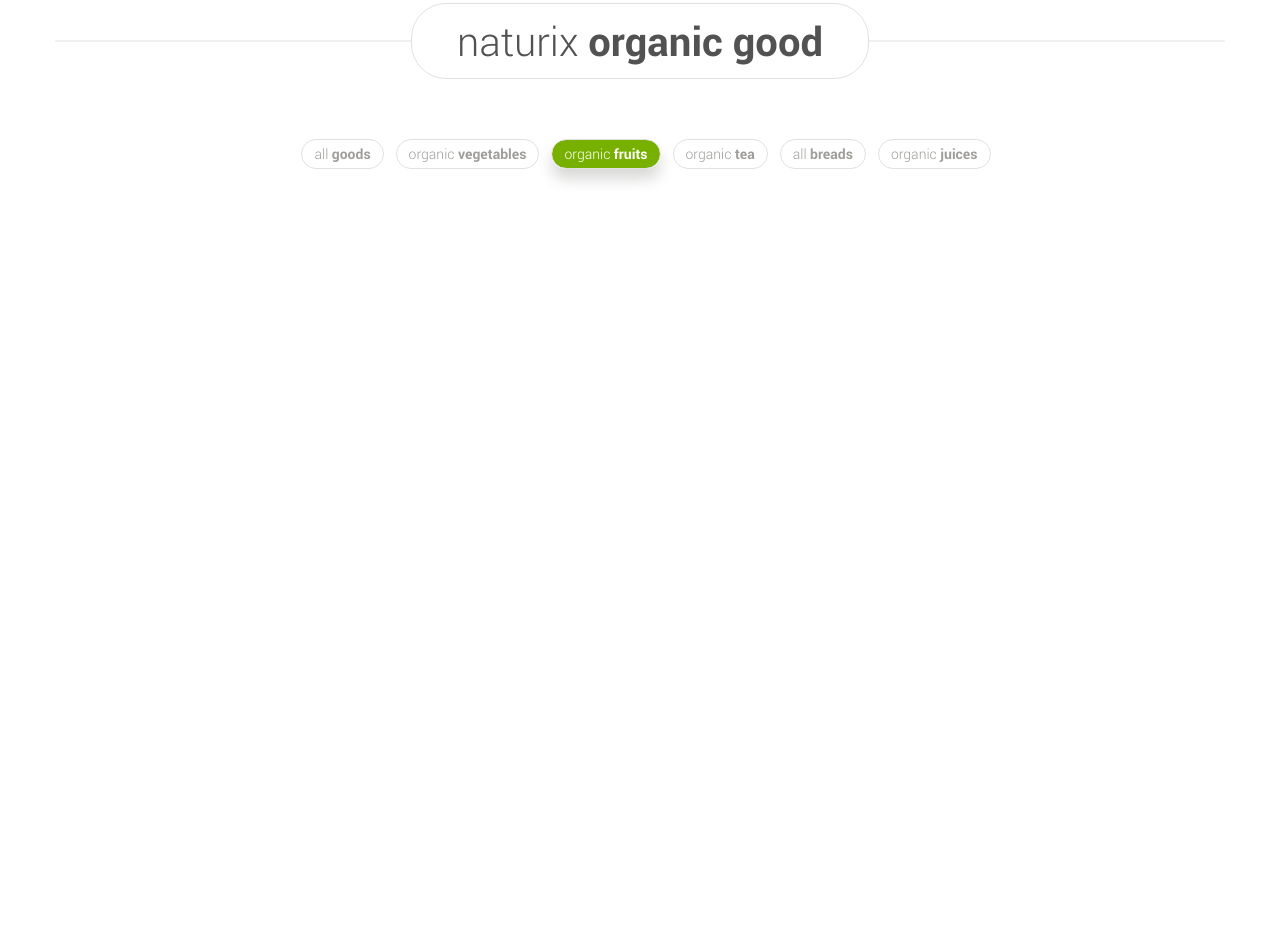
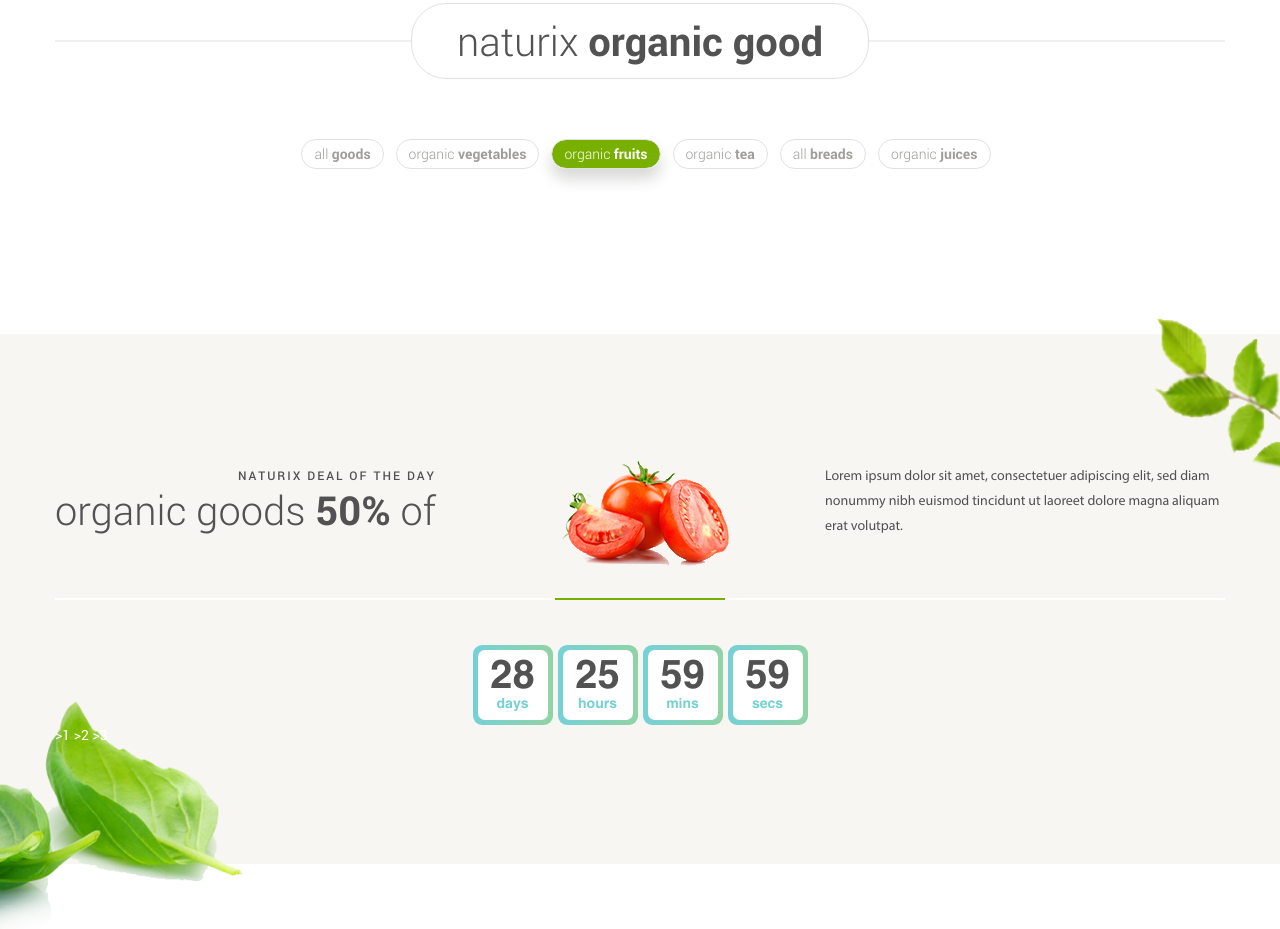
Before and after one commit to AleksandrVorobyov/healthyfood, a website: page src/index.html in a window 1280 px wide. Shown: the part 3663-4592 px from the top of the page. Before the commit the page ends 3997 px from the top, so only its background shows below. Drawn offline with nearby package versions, Linux system fonts and the light colour scheme; files that its build step writes are made by us from their sources; a web font is replaced by a local one.

Commit message:
section stock on 50% done

```diff
--- a/src/index.html
+++ b/src/index.html
@@ -7,3 +7,4 @@ title: Home
 {{> about-me }}
 {{> info }}
 {{> shop-big }}
+{{> stock }}
--- /dev/null
+++ b/src/partials/stock.html
@@ -0,0 +1,50 @@
+<section class="stock">
+    <div class="container">
+        <div class="stock-wrap">
+            <div class="stock__text">
+                <div class="stock__text-col">
+                    <h5 class="stock__text-subtitle">NATURIX DEAL OF THE DAY</h5>
+                    <h4 class="stock__text-title">organic goods <span>50%</span> of</h4>
+                </div>
+                <div class="stock__text-col">
+                    <p class="stock__text-desc">Lorem ipsum dolor sit amet, consectetuer adipiscing elit, sed diam nonummy nibh euismod tincidunt ut laoreet dolore magna aliquam erat volutpat. </p>
+                </div>
+            </div>
+            <div class="stock__time">
+                <div class="stock__time-item">
+                    <span class="stock__time-item-hours" id="time-day">28</span>
+                    <span class="stock__time-item-text">days</span>
+                </div>
+                <div class="stock__time-item">
+                    <span class="stock__time-item-hours" id="time-hour">25</span>
+                    <span class="stock__time-item-text">hours</span>
+                </div>
+                <div class="stock__time-item">
+                    <span class="stock__time-item-hours" id="time-min">59</span>
+                    <span class="stock__time-item-text">mins</span>
+                </div>
+                <div class="stock__time-item">
+                    <span class="stock__time-item-hours" id="time-sec">59</span>
+                    <span class="stock__time-item-text">secs</span>
+                </div>
+            </div>
+            <div class="stock__cards">
+                <div class="stock__card">
+                    <div class="stock__card-col-btn"></div>
+                    <div class="stock__card-col-text"></div>
+                    <div class="stock__card-col-product"></div>
+                </div>
+                <div class="stock__card">
+                    <div class="stock__card-col-btn"></div>
+                    <div class="stock__card-col-text"></div>
+                    <div class="stock__card-col-product"></div>
+                </div>
+            </div>
+            <div class="stock__pagination">
+                <a href="#" class="stock__pagination-link"></a>>1</a>
+                <a href="#" class="stock__pagination-link"></a>>2</a>
+                <a href="#" class="stock__pagination-link"></a>>3</a>
+            </div>
+        </div>
+    </div>
+</section>
--- /dev/null
+++ b/src/scss/blocks/stock.scss
@@ -0,0 +1,185 @@
+.stock {
+  position: relative;
+  padding: 95px 0 120px;
+  background: $gray;
+  z-index: 50;
+
+  &::before {
+    position: absolute;
+    top: -45px;
+    right: 0;
+    content: "";
+    width: 150px;
+    height: 180px;
+    background: url('../img/stock/bg/01.png') bottom right/cover no-repeat;
+    z-index: -5;
+  }
+
+  &::after {
+    position: absolute;
+    bottom: -65px;
+    left: 0;
+    content: "";
+    width: 290px;
+    height: 250px;
+    background: url('../img/stock/bg/02.png') bottom left/cover no-repeat;
+    z-index: -5;
+  }
+}
+
+.stock-wrap {
+}
+
+.stock__text {
+  position: relative;
+  padding: 35px 0 60px;
+  margin-bottom: 45px;
+  display: flex;
+  justify-content: space-between;
+  align-items: center;
+  background: url("../img/stock/bg/tomato.png") center center no-repeat;
+
+  &::before {
+    position: absolute;
+    bottom: 0;
+    left: 0;
+    content: "";
+    width: 100%;
+    height: 2px;
+    background-color: $white;
+    z-index: -5;
+  }
+
+  &::after {
+    position: absolute;
+    bottom: 0;
+    left: 50%;
+    content: "";
+    transform: translateX(-50%);
+    width: 170px;
+    height: 2px;
+    background-color: $green;
+    z-index: -4;
+  }
+}
+
+.stock__text-col {
+  max-width: 400px;
+}
+
+.stock__text-subtitle {
+  font-size: 12px;
+  font-family: "Roboto-Medium";
+  font-weight: 500;
+  letter-spacing: 2px;
+  color: rgb(82, 82, 82);
+  text-align: right;
+}
+
+.stock__text-title {
+  font-size: 40px;
+  font-family: "Roboto-Light";
+  font-weight: 300;
+  color: rgb(82, 82, 82);
+  text-align: right;
+
+  span {
+    font-family: "Roboto-Bold";
+    font-weight: 700;
+  }
+}
+
+.stock__text-desc {
+  font-size: 14px;
+  font-family: "MyriadPro-Regular";
+  font-weight: 400;
+  color: rgb(82, 82, 82);
+  text-align: left;
+  line-height: 1.8;
+}
+
+.stock__time {
+  display: flex;
+  justify-content: center;
+}
+
+.stock__time-item {
+  position: relative;
+  display: flex;
+  justify-content: center;
+  align-items: center;
+  padding: 5px;
+  flex-direction: column;
+  border-radius: 9px;
+  background: linear-gradient( -90deg, rgb(144,211,166) 0%, rgb(117,209,215) 100%);
+  width: 80px;
+  height: 80px;
+  z-index: 5;
+
+  &::before {
+    position: absolute;
+    top: 5px;
+    left: 5px;
+    content: "";
+    width: 70px;
+    height: 70px;
+    border-radius: 7px;
+    background-color: $white;
+    z-index: -1;
+  }
+}
+
+.stock__time-item + .stock__time-item {
+  margin-left: 5px;
+}
+
+.stock__time-item-hours {
+  font-size: 40px;
+  color: rgb(82, 82, 82);
+  font-weight: bold;
+  font-family: "Helvetica_bold";
+  text-align: center;
+  line-height: 40px;
+}
+
+.stock__time-item-text {
+  font-size: 14px;
+  color: rgb(116, 209, 209);
+  font-weight: bold;
+  font-family: "Helvetica_bold";
+  text-align: center;
+  line-height: 14px;
+}
+
+.stock__cards {
+}
+
+.stock__card {
+}
+
+.stock__card-col-btn {
+}
+
+.stock__card-col-text {
+}
+
+.stock__card-col-product {
+}
+
+.stock__pagination {
+}
+
+.stock__pagination-link {
+}
+
+
+.Rectangle {
+  border-radius: 7px;
+  background-color: rgb(255, 255, 255);
+  position: absolute;
+  left: 798px;
+  top: 5942px;
+  width: 70px;
+  height: 70px;
+  z-index: 254;
+}
--- a/src/scss/style.scss
+++ b/src/scss/style.scss
@@ -9,3 +9,4 @@
 @import "blocks/about-me";
 @import "blocks/info";
 @import "blocks/shop-big";
+@import "blocks/stock";
--- a/src/scss/vars/vars.scss
+++ b/src/scss/vars/vars.scss
@@ -1,2 +1,3 @@
 $white: #fff;
 $green: #78b000;
+$gray: #f7f6f2;
```
Also changed, not shown: docs/index.html (+49 -0 lines), docs/css/style.css, docs/css/style.min.css, docs/img/stock/bg/01.png (added), docs/img/stock/bg/02.png (added), docs/img/stock/bg/tomato.png (added), src/img/stock/bg/01.png (added), src/img/stock/bg/02.png (added), src/img/stock/bg/tomato.png (added).
